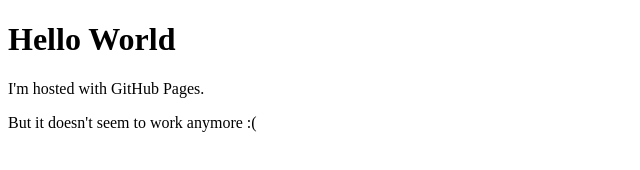
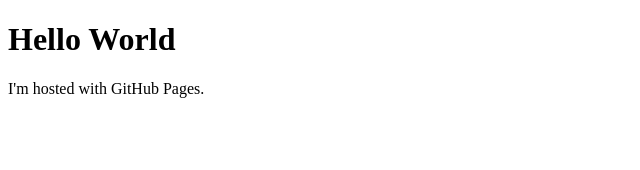
Before and after one commit to ivo-z/ivo-z.github.io, a plain HTML site: page index.html in a window 1280 px wide. Shown: the whole page, without its empty margins (0-640 px from the left). Drawn offline with Linux system fonts and the light colour scheme.

Commit message:
Update index.html

```diff
--- a/index.html
+++ b/index.html
@@ -3,6 +3,5 @@
 <body>
 <h1>Hello World</h1>
 <p>I'm hosted with GitHub Pages.</p>
-<p>But it doesn't seem to work anymore :(<p>
 </body>
 </html>
```
